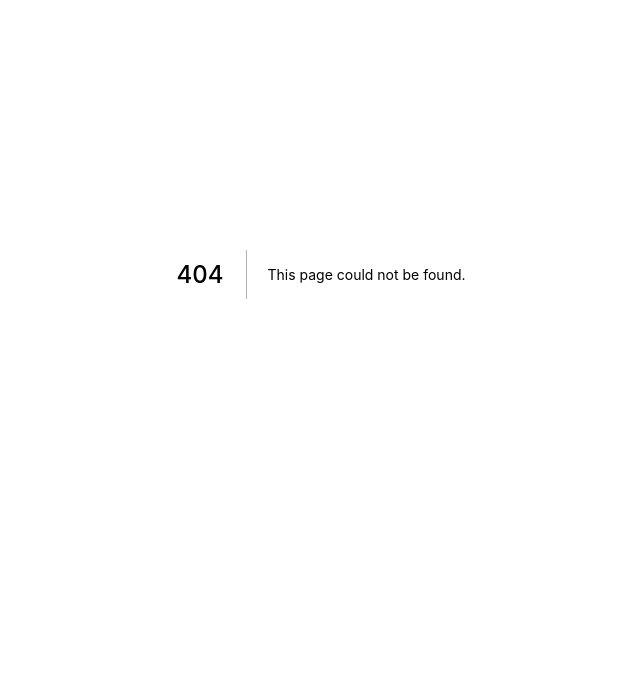
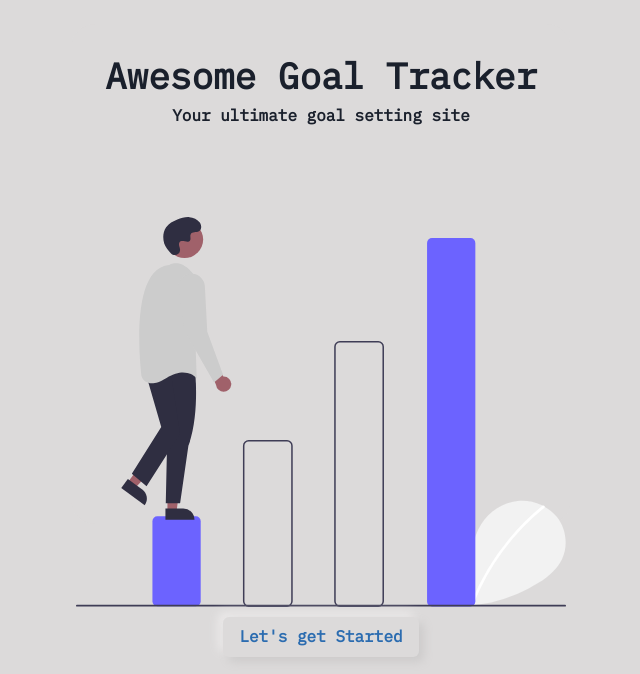
Before and after one commit to shivam1317/awesome-goal-tracker, a Next.js app: page /home in a window 1280 px wide. Before the commit this address had no page. Shown: the part 126-800 px from the top of the page, without its empty margins (319-959 px from the left). Built offline with nearby package versions, Linux system fonts and the light colour scheme.

Commit message:
Added Home page and styles

```diff
--- /dev/null
+++ b/pages/home.js
@@ -0,0 +1,40 @@
+import { Box, Button, Link, Text, Flex } from "@chakra-ui/react";
+import Image from "next/image";
+import styles from "../styles/Home.module.css";
+import goalImage from '../assets/images/goalimage.svg'
+
+function Home() {
+  return (
+    <Box
+      className={styles.container}
+    >
+      <Box
+        className={styles.homeContainer}
+        h="500px"
+        w= '500px'
+        display="flex"
+        p="5px"
+        justifyContent="space-evenly"
+        flexDirection="column"
+        alignItems="center"
+      >
+
+        <Text fontSize= '4xl' className={styles.heading} fontWeight="bold" margin='5'>
+          Awesome Goal Tracker
+            <Text fontSize='medium' align='center'>Your ultimate goal setting site</Text>
+        </Text>
+        <Flex justifyContent='center' alignItems='center' flexDirection='column' marginTop='5' marginBottom='5'>
+            <Image src= {goalImage} className={styles.image} />
+            <Link href="/login">
+                <Button colorScheme="blue" variant="ghost" className={styles.btn}>
+                Let's get Started
+                </Button>
+            </Link>
+        </Flex>
+
+      </Box>
+    </Box>
+  );
+}
+
+export default Home;
--- a/styles/Home.module.css
+++ b/styles/Home.module.css
@@ -1,9 +1,37 @@
+
+
 @import url("https://fonts.googleapis.com/css2?family=IBM+Plex+Mono&display=swap");
+
 .container {
   height: 100vh;
   width: 100%;
+  background: #dcdada;
   font-family: "IBM Plex Mono", monospace;
+  box-sizing: border-box;
   display: flex;
   justify-content: center;
   align-items: center;
 }
+
+.homeContainer {
+  border-radius: 24px;
+  background: #dcdada;
+}
+
+.btn {
+  border-radius: 5px;
+  background: linear-gradient(145deg, #c6c4c4, #ebe9e9);
+  box-shadow: 5px 5px 10px #cdcbcb, -5px -5px 10px #ebe9e9;
+  margin-top: 10px;
+}
+
+
+.heading {
+  font-family: "IBM Plex Mono", monospace;
+  padding-bottom: 50px;
+}
+
+.image{
+  width: 50px;
+  height: 50px;
+}
```
Also changed, not shown: assets/images/goalimage.svg (added), 1 other file (tests, documents, lock files or other folders).
